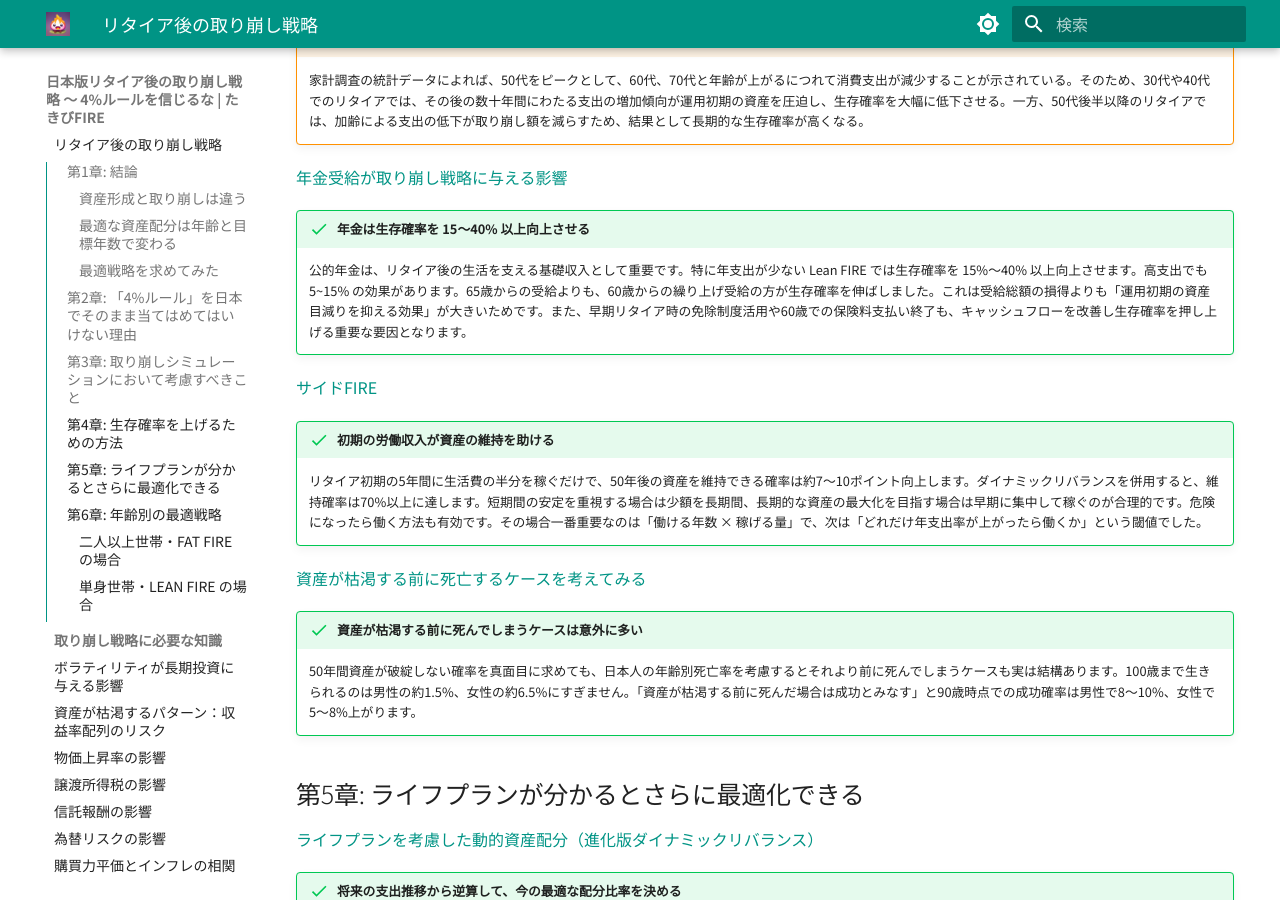
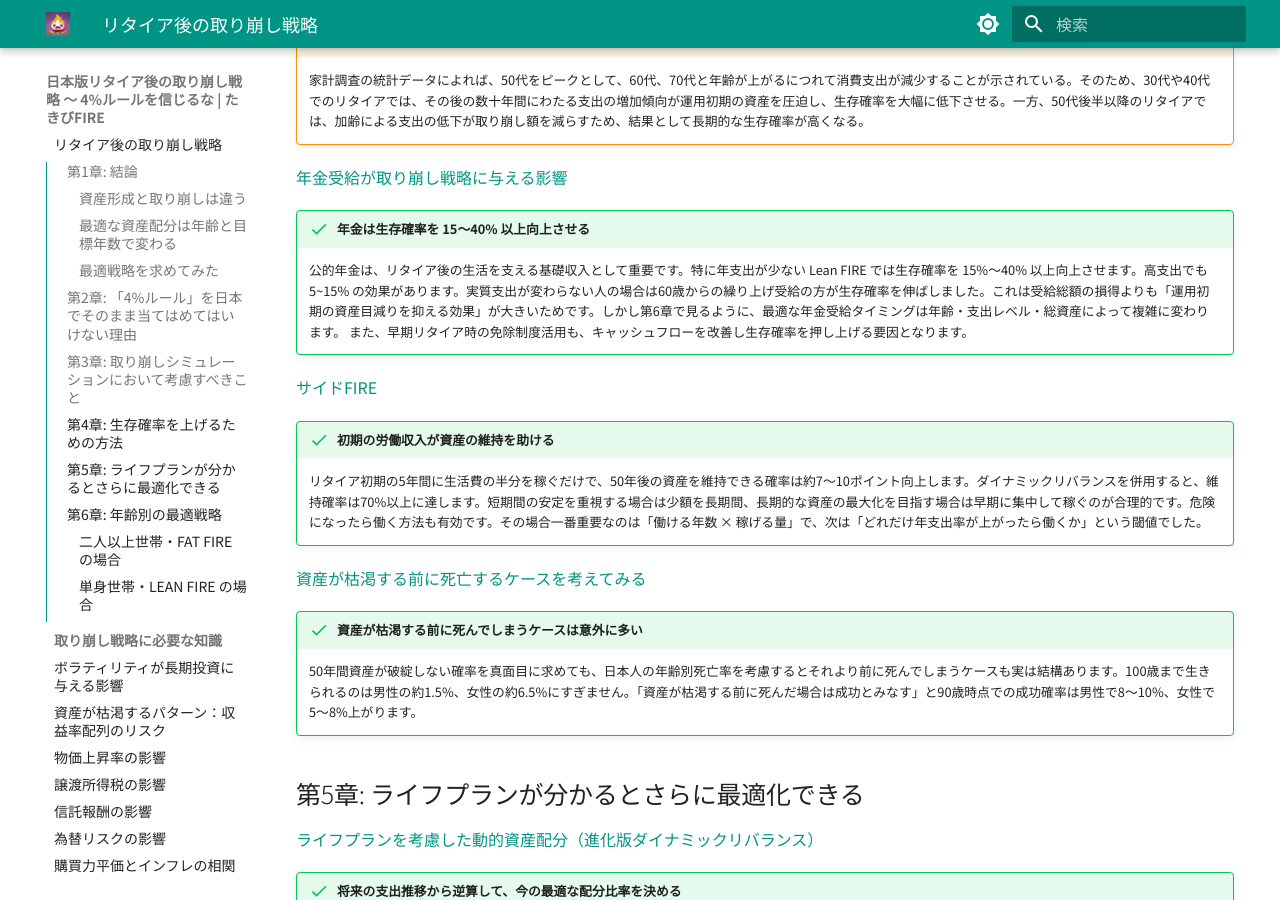
Before and after one commit to TakibiFire/JapaneseTrinityStudy, an MkDocs documentation site: the page built from docs/index.md, in a window 1280 px wide and 900 px high, scrolled down 5888 px. Built offline with MkDocs 1.6.1 and Material for MkDocs 9.7.7, drawn with Linux system fonts in a browser that asks for light colours.

Commit message:
Update the abstract for pension.md

```diff
--- a/docs/index.md
+++ b/docs/index.md
@@ -206,7 +206,8 @@
 
 [年金受給が取り崩し戦略に与える影響](pension.md)
 !!! success "年金は生存確率を 15〜40% 以上向上させる"
-    公的年金は、リタイア後の生活を支える基礎収入として重要です。特に年支出が少ない Lean FIRE では生存確率を 15%〜40% 以上向上させます。高支出でも5~15% の効果があります。65歳からの受給よりも、60歳からの繰り上げ受給の方が生存確率を伸ばしました。これは受給総額の損得よりも「運用初期の資産目減りを抑える効果」が大きいためです。また、早期リタイア時の免除制度活用や60歳での保険料支払い終了も、キャッシュフローを改善し生存確率を押し上げる重要な要因となります。
+    公的年金は、リタイア後の生活を支える基礎収入として重要です。特に年支出が少ない Lean FIRE では生存確率を 15%〜40% 以上向上させます。高支出でも5~15% の効果があります。実質支出が変わらない人の場合は60歳からの繰り上げ受給の方が生存確率を伸ばしました。これは受給総額の損得よりも「運用初期の資産目減りを抑える効果」が大きいためです。しかし第6章で見るように、最適な年金受給タイミングは年齢・支出レベル・総資産によって複雑に変わります。
+    また、早期リタイア時の免除制度活用も、キャッシュフローを改善し生存確率を押し上げる要因となります。
 
 <a name="収入を得るサイドFIREの影響"></a>
 
```
